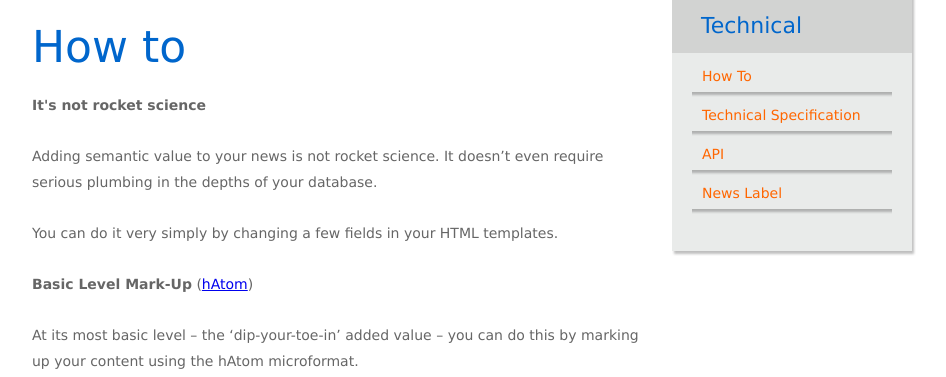
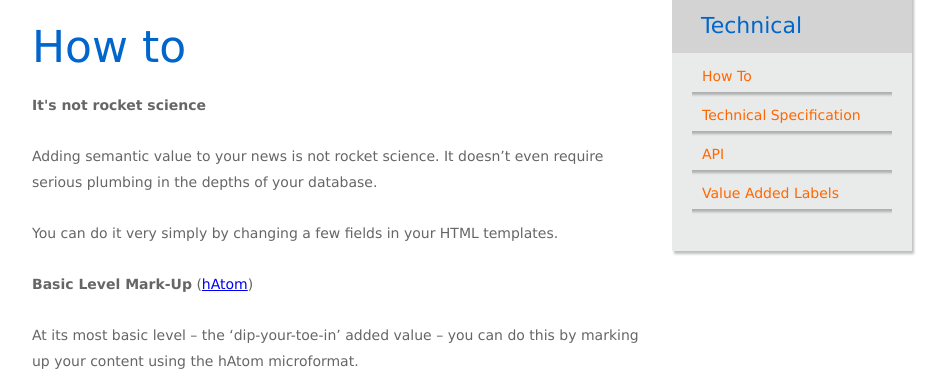
Before and after one commit to markng/valueaddednews, a Django app: template templates/how_to_1.html in a window 1280 px wide. Shown: the part 204-581 px from the top of the page, without its empty margins (166-1112 px from the left). Run offline with Django 3.2, Linux system fonts and the light colour scheme; the template is opened without the code that fills it, so the values that code supplies are empty; some libraries are stand-ins or nearby versions.

Commit message:
Modified menus to use 'value Added Labels' terminology instead of 'News Labels'

```diff
--- a/templates/base.html
+++ b/templates/base.html
@@ -64,7 +64,7 @@
 					<li><a href="/howto">How To</a></li>
 					<li><a href="/technical/techspec">Technical Specification</a></li>
 					<li><a href="/technical/api">API</a></li>
-					<li><a href="/technical/newslabel">News Labels</a></li>
+					<li><a href="/technical/valueaddedlabels">Value Added Labels</a></li>
 				</ul>
 			</li>
 			<li>
--- a/templates/how_to_1.html
+++ b/templates/how_to_1.html
@@ -204,7 +204,7 @@
 
 
 
-      			    <li><a href="/technical/newslabel">News Label</a></li>
+      			    <li><a href="/technical/valueaddedlabels">Value Added Labels</a></li>
 
 
 
```
